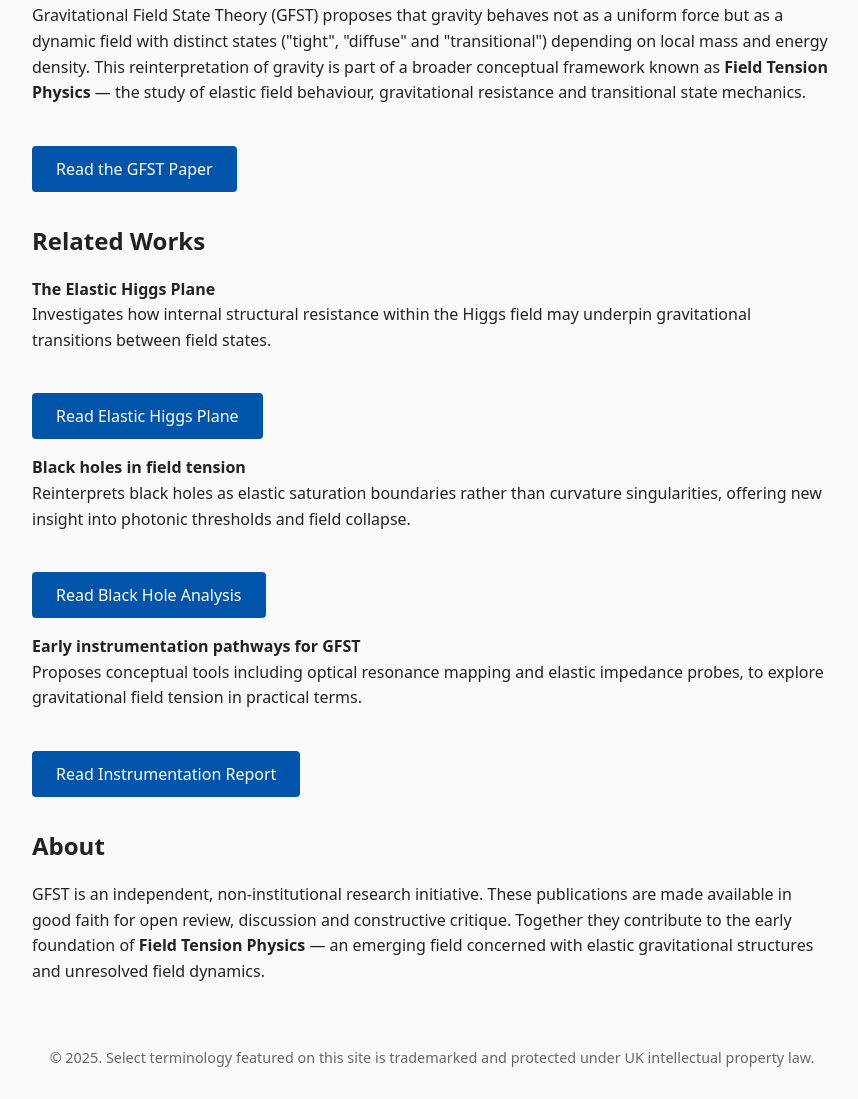
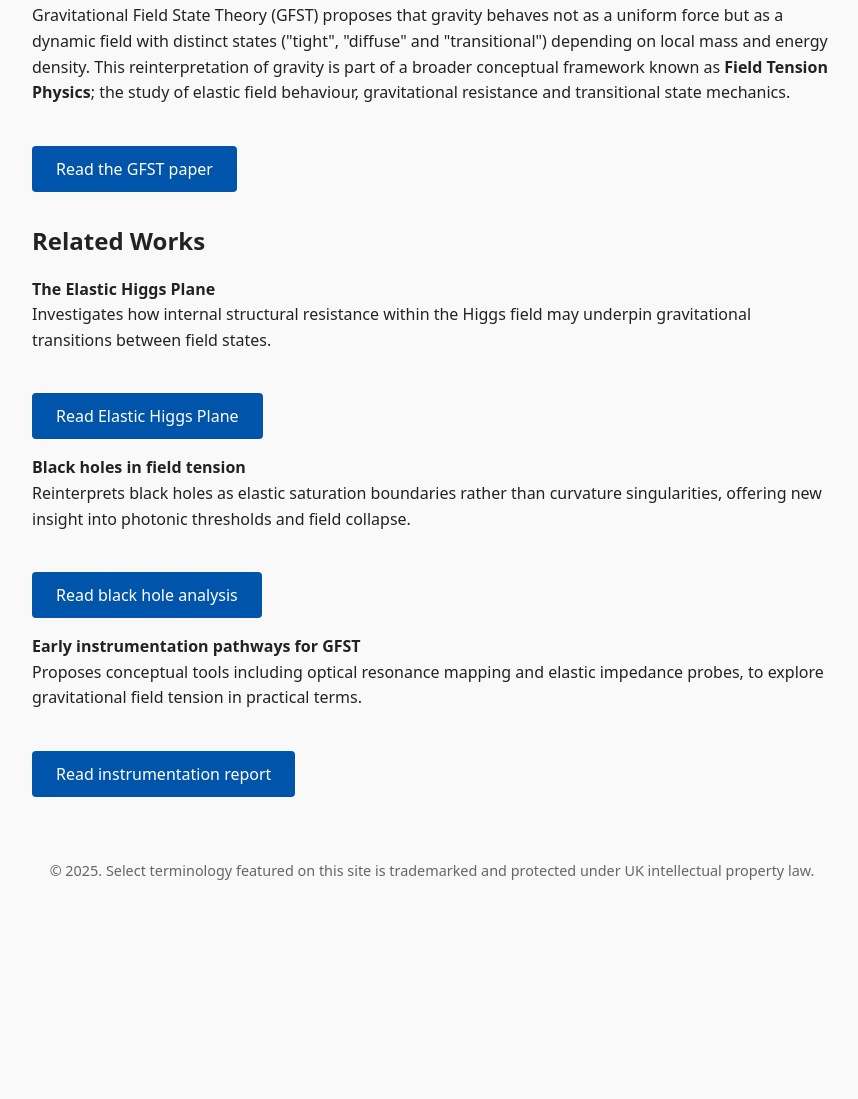
Before and after one commit to LFound/gfsttheory, a plain HTML site: page index.html in a window 1280 px wide. Shown: the part 168-1267 px from the top of the page, without its empty margins (208-1066 px from the left). After the commit the page ends 1080 px from the top, so only its background shows below. Drawn offline with Linux system fonts and the light colour scheme.

Commit message:
Update index.html

```diff
--- a/index.html
+++ b/index.html
@@ -67,10 +67,10 @@
     <p><strong>Independent publication (2025)</strong></p>
 
     <p>
-      Gravitational Field State Theory (GFST) proposes that gravity behaves not as a uniform force but as a dynamic field with distinct states ("tight", "diffuse" and "transitional") depending on local mass and energy density. This reinterpretation of gravity is part of a broader conceptual framework known as <strong>Field Tension Physics</strong> — the study of elastic field behaviour, gravitational resistance and transitional state mechanics.
+      Gravitational Field State Theory (GFST) proposes that gravity behaves not as a uniform force but as a dynamic field with distinct states ("tight", "diffuse" and "transitional") depending on local mass and energy density. This reinterpretation of gravity is part of a broader conceptual framework known as <strong>Field Tension Physics</strong>; the study of elastic field behaviour, gravitational resistance and transitional state mechanics.
     </p>
 
-    <a class="button" href="https://doi.org/10.5281/zenodo.15664465" target="_blank">Read the GFST Paper</a>
+    <a class="button" href="https://doi.org/10.5281/zenodo.15664465" target="_blank">Read the GFST paper</a>
 
     <h2>Related Works</h2>
 
@@ -84,18 +84,15 @@
       <strong>Black holes in field tension</strong><br/>
       Reinterprets black holes as elastic saturation boundaries rather than curvature singularities, offering new insight into photonic thresholds and field collapse.
     </p>
-    <a class="button" href="https://doi.org/10.5281/zenodo.15694162" target="_blank">Read Black Hole Analysis</a>
+    <a class="button" href="https://doi.org/10.5281/zenodo.15694162" target="_blank">Read black hole analysis</a>
 
     <p>
       <strong>Early instrumentation pathways for GFST</strong><br/>
       Proposes conceptual tools including optical resonance mapping and elastic impedance probes, to explore gravitational field tension in practical terms.
     </p>
-    <a class="button" href="https://doi.org/10.5281/zenodo.15714824" target="_blank">Read Instrumentation Report</a>
+    <a class="button" href="https://doi.org/10.5281/zenodo.15714824" target="_blank">Read instrumentation report</a>
 
-    <h2>About</h2>
-    <p>
-      GFST is an independent, non-institutional research initiative. These publications are made available in good faith for open review, discussion and constructive critique. Together they contribute to the early foundation of <strong>Field Tension Physics</strong> — an emerging field concerned with elastic gravitational structures and unresolved field dynamics.
-    </p>
+
 
     <footer>
       &copy; 2025. Select terminology featured on this site is trademarked and protected under UK intellectual property law.
```
